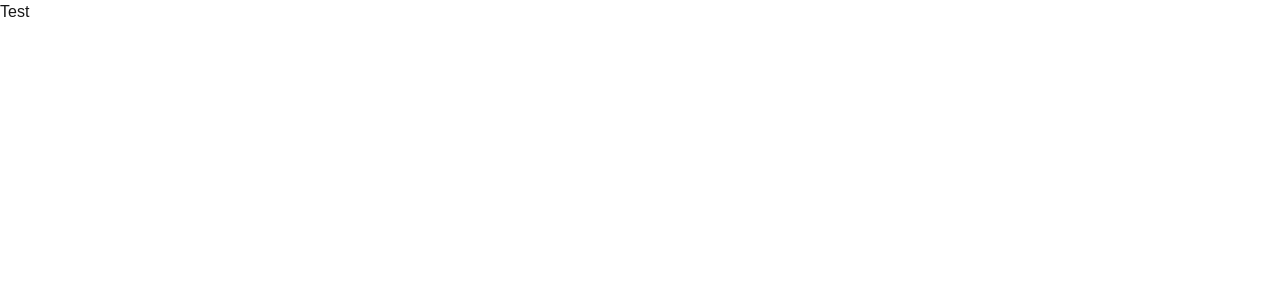
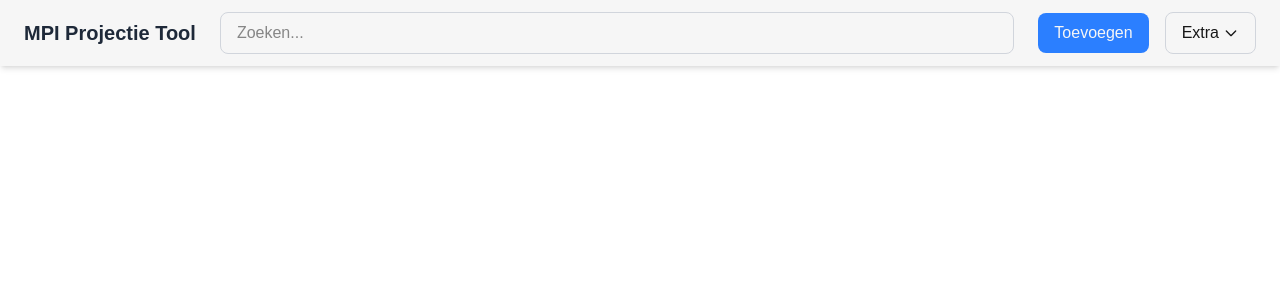
Before and after one commit to Thomas-More-Digital-Innovation/2526-MPI-003-Workarea-projections, a Next.js app in the folder code/: page / in a window 1280 px wide. Shown: the top 300 px of the page. Built offline with nearby package versions, Linux system fonts and the light colour scheme.

Commit message:
command fix

```diff
--- a/code/src/app/page.tsx
+++ b/code/src/app/page.tsx
@@ -1,9 +1,10 @@
+import Navbar from "@/components/navbar";
 
 
 
 
 export default function Home() {
   return (
-    <p>Test</p>
+    <Navbar></Navbar>
   );
 }
--- /dev/null
+++ b/code/src/components/navbar.tsx
@@ -0,0 +1,61 @@
+import React, { useState } from "react";
+
+const Navbar: React.FC = () => {
+  const [dropdownOpen, setDropdownOpen] = useState(false);
+
+  return (
+    <nav className="bg-white shadow-md px-6 py-3 flex items-center justify-between">
+      {/* Links: Titel */}
+      <div className="text-xl font-bold text-gray-800">MPI Projectie Tool</div>
+
+      {/* Midden: Zoekbalk */}
+      <div className="flex-1 mx-6">
+        <input
+          type="text"
+          placeholder="Zoeken..."
+          className="w-full px-4 py-2 border border-gray-300 rounded-lg focus:outline-none focus:ring-2 focus:ring-blue-500 focus:border-transparent"
+        />
+      </div>
+
+      {/* Rechts: Knop en Dropdown */}
+      <div className="flex items-center space-x-4 relative">
+        <button className="px-4 py-2 bg-blue-500 text-white rounded-lg hover:bg-blue-600">
+          Toevoegen
+        </button>
+
+        {/* Dropdown */}
+        <div className="relative">
+          <button
+            onClick={() => setDropdownOpen(!dropdownOpen)}
+            className="px-4 py-2 border border-gray-300 rounded-lg hover:bg-gray-100 flex items-center space-x-1"
+          >
+            <span>Extra</span>
+            <svg
+              className={`w-4 h-4 transition-transform ${dropdownOpen ? "rotate-180" : ""
+                }`}
+              fill="none"
+              stroke="currentColor"
+              strokeWidth="2"
+              viewBox="0 0 24 24"
+            >
+              <path strokeLinecap="round" strokeLinejoin="round" d="M19 9l-7 7-7-7" />
+            </svg>
+          </button>
+
+          {dropdownOpen && (
+            <div className="absolute right-0 mt-2 w-48 bg-white border border-gray-200 rounded-lg shadow-lg z-10">
+              <button className="w-full text-left px-4 py-2 hover:bg-gray-100">
+                Foto beheer
+              </button>
+              <button className="w-full text-left px-4 py-2 hover:bg-gray-100">
+                Imp/Exp Presets
+              </button>
+            </div>
+          )}
+        </div>
+      </div>
+    </nav>
+  );
+};
+
+export default Navbar;
--- a/code/src/components/shape.tsx
+++ b/code/src/components/shape.tsx
@@ -8,7 +8,7 @@ interface ShapeProps {
 }
 
 const Shape: React.FC<ShapeProps> = ({ shape, size, completed = false }) => {
-  // 📏 Shape afmetingen in vw (responsief)
+
   const sizeStyles =
     shape === "circle"
       ? {
@@ -22,10 +22,8 @@ const Shape: React.FC<ShapeProps> = ({ shape, size, completed = false }) => {
           large: { width: "24vw", height: "12vw" },
         }[size];
 
-  // ✅ Borderkleur afhankelijk van completed
   const borderColor = completed ? "border-green-500" : "border-foreground";
 
-  // 📌 Badge grootte dynamisch (in vw)
   const badgeSize =
     size === "small"
       ? { width: "2.5vw", height: "2.5vw", icon: "1.2vw" }
@@ -33,7 +31,6 @@ const Shape: React.FC<ShapeProps> = ({ shape, size, completed = false }) => {
       ? { width: "3vw", height: "3vw", icon: "1.5vw" }
       : { width: "4vw", height: "4vw", icon: "2vw" };
 
-  // 📌 Badge offsets dynamisch (afhankelijk van shape en size)
   const badgeOffset =
     shape === "circle"
       ? {
```
